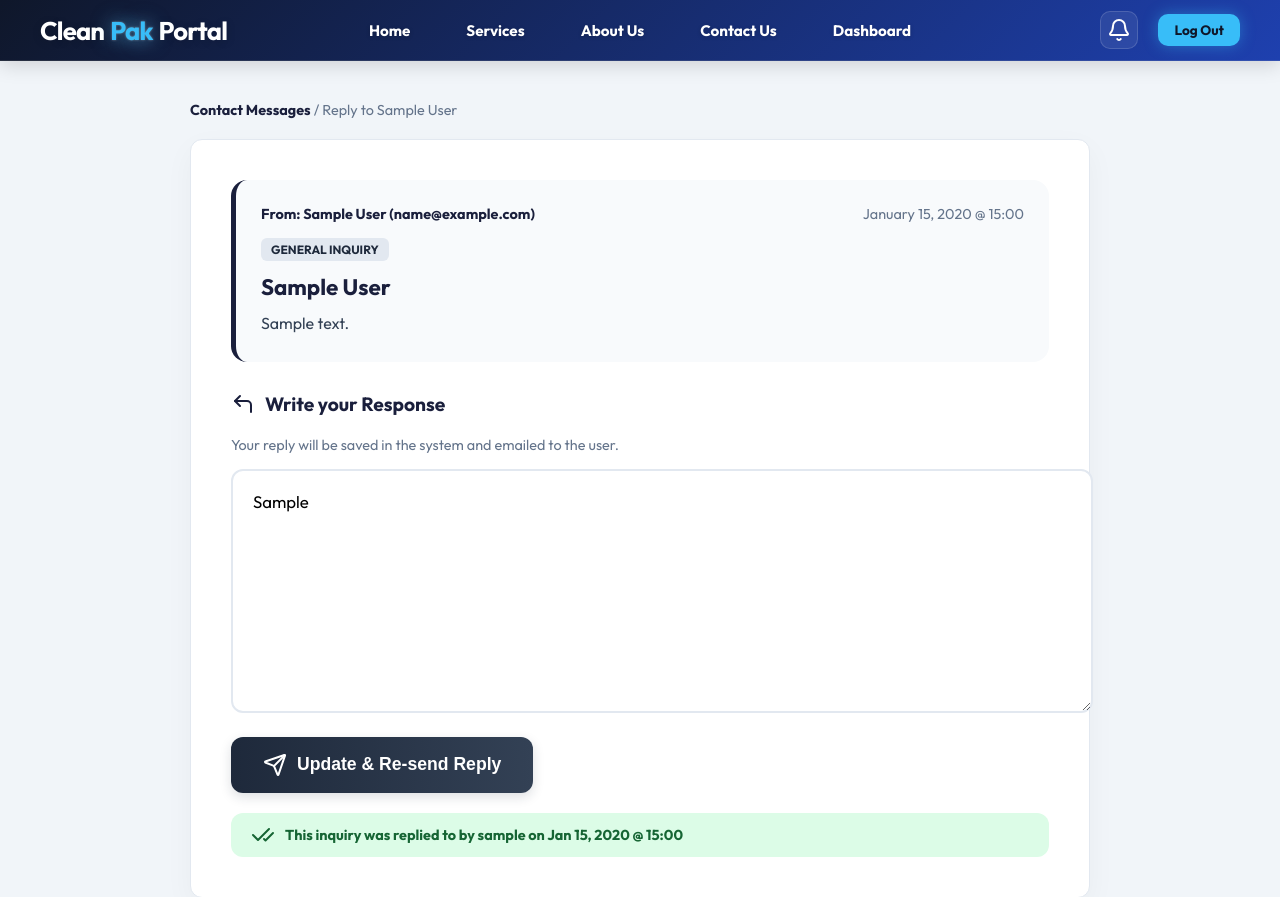
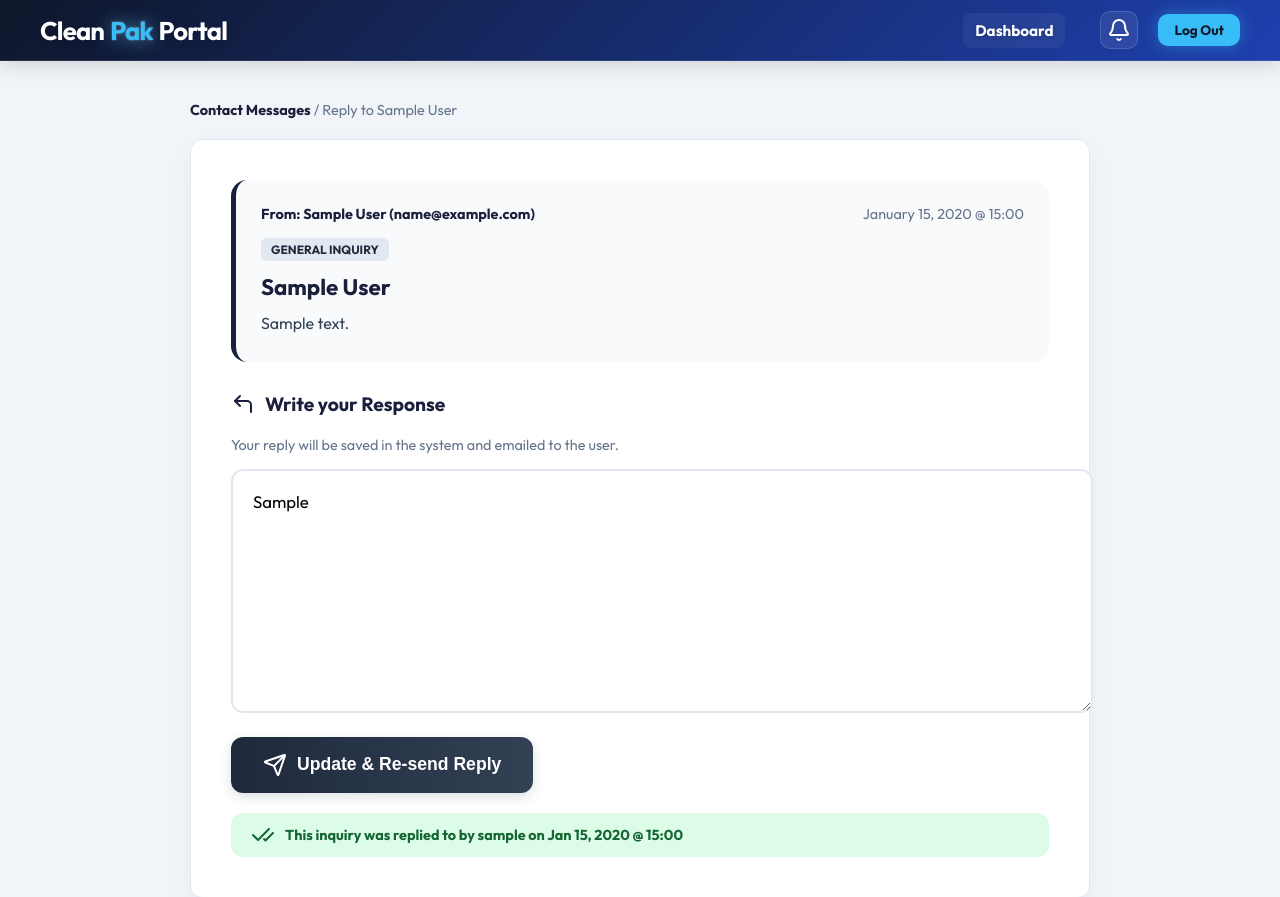
Before and after one commit to UsmanAli0001/CleanPortal, a Django app: page /admin-contact/reply/1/ in a window 1280 px wide. Shown: the top 897 px of the page. Run offline with Django 5.2, Linux system fonts and the light colour scheme; a user stored in the database is signed in; tables that the repository leaves empty hold one stand-in row (values such as "Sample post").

Commit message:
contact us logic and button

```diff
--- a/accounts/templates/accounts/admin/contact_messages.html
+++ b/accounts/templates/accounts/admin/contact_messages.html
@@ -185,14 +185,14 @@
                 <div class="stat-icon" style="background: rgba(245, 158, 11, 0.1); color: #f59e0b;"><i data-lucide="clock"></i></div>
                 <div class="stat-info">
                     <h4>Pending</h4>
-                    <p>{{ contact_messages|dictsortreversed:"is_replied"|slice:":-1"|length }}</p> <!-- Simplified logic for demo template -->
+                    <p>{{ pending_count }}</p>
                 </div>
             </div>
             <div class="stat-card">
                 <div class="stat-icon" style="background: rgba(16, 185, 129, 0.1); color: #10b981;"><i data-lucide="check-circle"></i></div>
                 <div class="stat-info">
                     <h4>Replied</h4>
-                    <p>{{ contact_messages|dictsort:"is_replied"|slice:"1:"|length }}</p>
+                    <p>{{ replied_count }}</p>
                 </div>
             </div>
         </div>
--- a/accounts/templates/accounts/admin/reply_contact.html
+++ b/accounts/templates/accounts/admin/reply_contact.html
@@ -144,6 +144,15 @@
 </style>
 {% endblock %}
 
+{% block nav_links %}{% endblock %}
+
+{% block notification_bell %}
+<a href="{% url 'admin_dashboard' %}" class="nav-dashboard-btn" style="text-decoration: none; color: var(--white); font-weight: 800; font-size: 0.95rem; padding: 8px 12px; border-radius: 8px; transition: all 0.25s ease; position: relative; text-shadow: 0 1px 4px rgba(0, 0, 0, 0.2); margin-right: 15px; display: inline-flex; align-items: center; justify-content: center; background: rgba(255,255,255,0.05);" onmouseover="this.style.color='#38bdf8'; this.style.background='rgba(255,255,255,0.1)'" onmouseout="this.style.color='var(--white)'; this.style.background='rgba(255,255,255,0.05)'">
+    Dashboard
+</a>
+{{ block.super }}
+{% endblock %}
+
 {% block content %}
 <div class="admin-page">
     <div class="reply-container">
--- a/accounts/views.py
+++ b/accounts/views.py
@@ -1472,7 +1472,13 @@ def admin_contact_messages(request):
         return redirect('dashboard')
 
     messages_list = ContactMessage.objects.all().order_by('-created_at')
-    return render(request, 'accounts/admin/contact_messages.html', {'contact_messages': messages_list})
+    pending_count = messages_list.filter(is_replied=False).count()
+    replied_count = messages_list.filter(is_replied=True).count()
+    return render(request, 'accounts/admin/contact_messages.html', {
+        'contact_messages': messages_list,
+        'pending_count': pending_count,
+        'replied_count': replied_count
+    })
 
 @login_required
 def admin_reply_contact(request, id):
```
